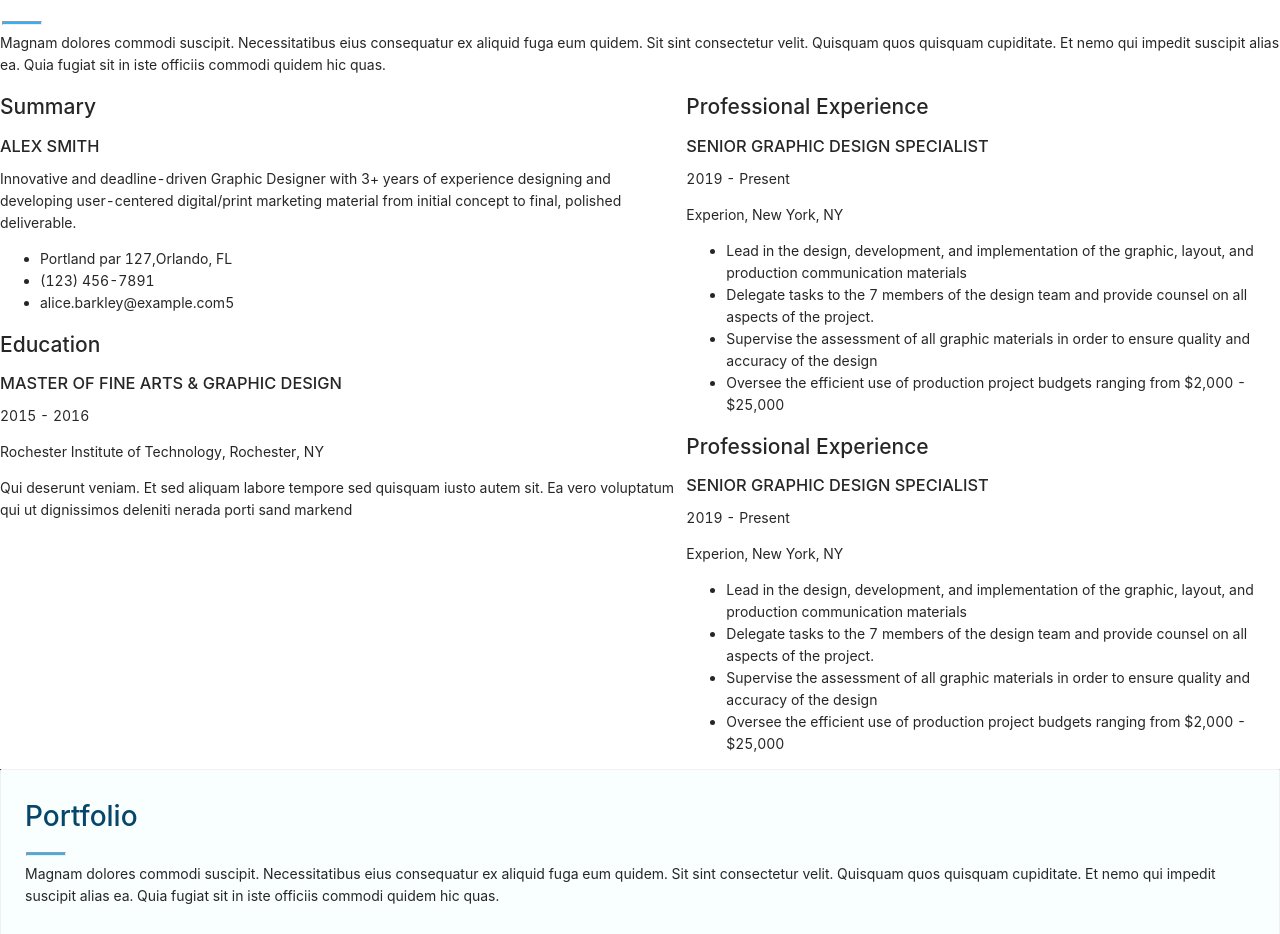
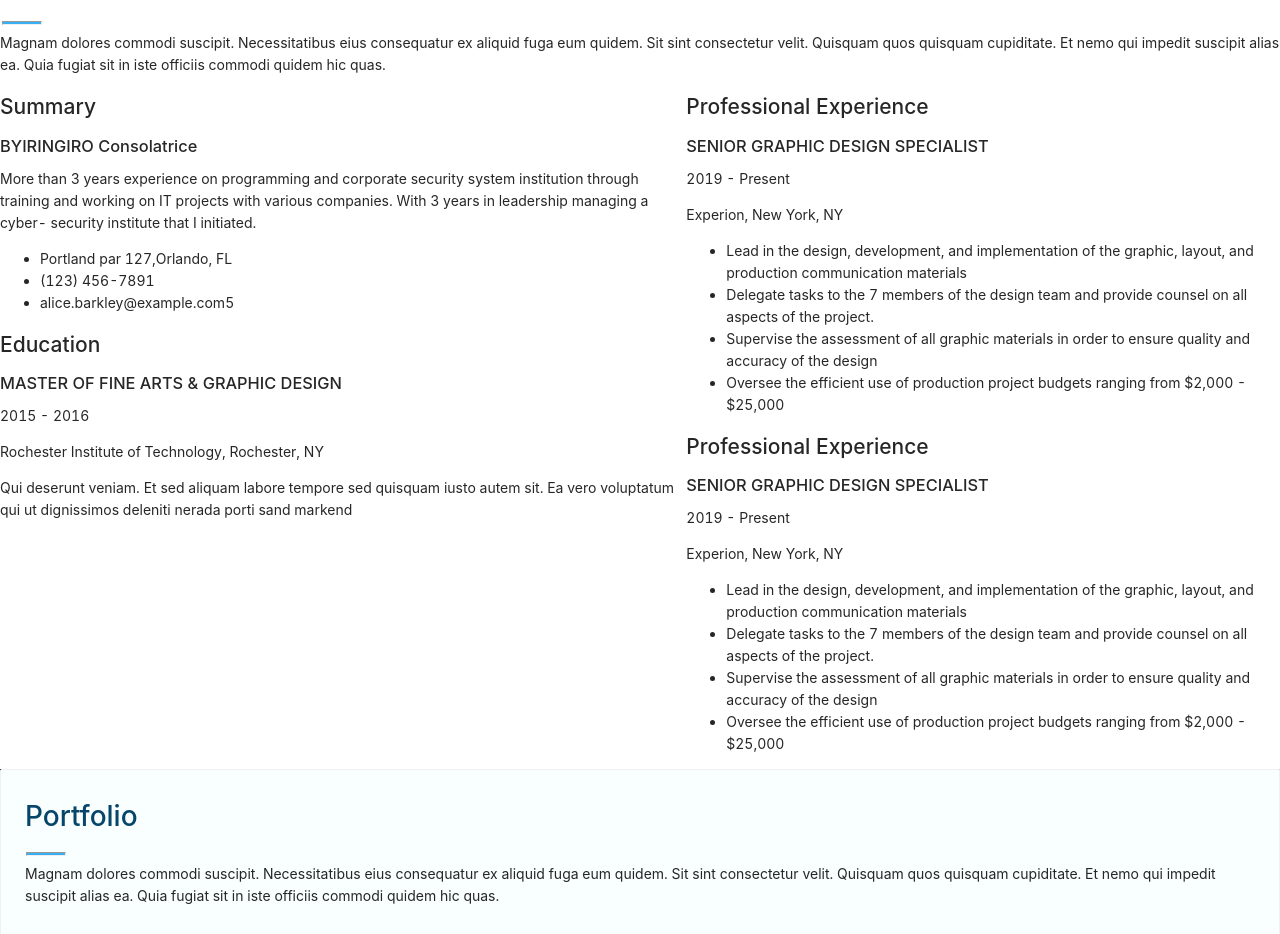
Before and after one commit to Consolatrice-tech/Portfolio-ReactJs, a React (Create React App) app: page / in a window 1280 px wide. Shown: the part 2140-3074 px from the top of the page. Built offline with nearby package versions, Linux system fonts and the light colour scheme.

Commit message:
Added my real information in resume

```diff
--- a/src/components/Resumecomponent.js
+++ b/src/components/Resumecomponent.js
@@ -14,11 +14,10 @@ const ResumeComponent=()=>{
                   <div className="row">
             <div classname="col1">
                <h2>Summary</h2>
-                   <h3>ALEX SMITH</h3>
-                   <p>Innovative and deadline-driven Graphic Designer with 3+ years
-                        of experience designing and developing user-centered digital/print marketing material from initial
-                        concept to final,
-                       polished deliverable.</p>
+                   <h3>BYIRINGIRO Consolatrice</h3>
+                   <p>More than 3 years experience on programming and corporate security system institution through
+                       training and working on IT projects with various companies.
+                        With 3 years in leadership managing a cyber- security institute that I initiated.</p>
 
                        <ul>
                         <li> Portland par 127,Orlando, FL</li>
```
